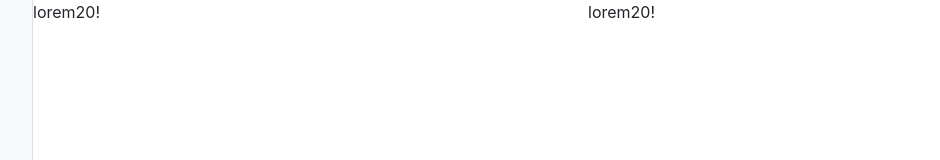
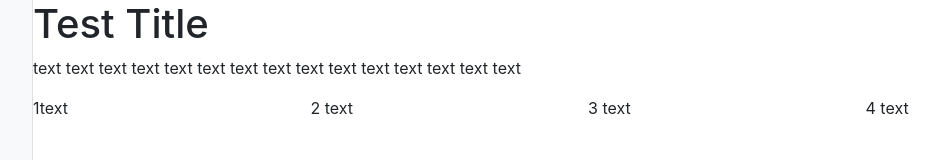
Before and after one commit to andreiHi/site-constructor, a website built with webpack: page src/index.html in a window 1280 px wide. Shown: the top 160 px of the page, without its empty margins (167-1107 px from the left). Built offline with nearby package versions, Linux system fonts and the light colour scheme.

Commit message:
2 day
add model

```diff
--- a/src/index.html
+++ b/src/index.html
@@ -8,16 +8,7 @@
 <body>
 <div id="app" class="container-fluid">
     <div id="panel" class="bg-light sidebar"></div>
-    <div id="site" class="content">
-        <div class="row">
-            <div class="col-sm">
-                <p>lorem20!</p>
-            </div>
-            <div class="col-sm">
-                <p>lorem20!</p>
-            </div>
-        </div>
-    </div>
+    <div id="site" class="content"></div>
 </div>
 </body>
 </html>
--- a/src/index.js
+++ b/src/index.js
@@ -1,3 +1,43 @@
 import './module'
+import {model} from './model'
 import './styles/main.css'
-console.log(' index')
+
+model.forEach(block => {
+    let html;
+    if (block.type === 'title') {
+        html = title(block);
+    } else if (block.type === 'text') {
+        html = text(block);
+    } else if (block.type === 'textColumns') {
+        html = textColumns(block);
+    }
+    document.querySelector('#site').insertAdjacentHTML('beforeend', html); // подключает по id в конец блока
+});
+
+
+
+function title(block) {
+    return `
+<div class="row">
+    <div class="col-sm">
+        <h1>${block.value}</h1>
+    </div>
+</div>`;
+}
+
+function text(block) {
+    return `
+    <div class="row">
+        <div class="col-sm">
+            <p>${block.value}</p>
+        </div>
+    </div>`;
+}
+
+function textColumns(block) {
+    const html = block.value.map(item =>`<div class="col-sm">${item}</div>`);
+    return `
+    <div class="row">
+            ${html.join('')}
+    </div>`
+}
--- /dev/null
+++ b/src/model.js
@@ -0,0 +1,11 @@
+export const model = [
+    {type: 'title', value: 'Test Title', options: {}},
+    {type: 'text', value: 'text text text text text text text text text text text text text text text ', options: {}},
+    {type: 'textColumns', value: [
+            '1text',
+            '2 text',
+            '3 text',
+            '4 text'
+        ]
+        , options: {}},
+]
```
